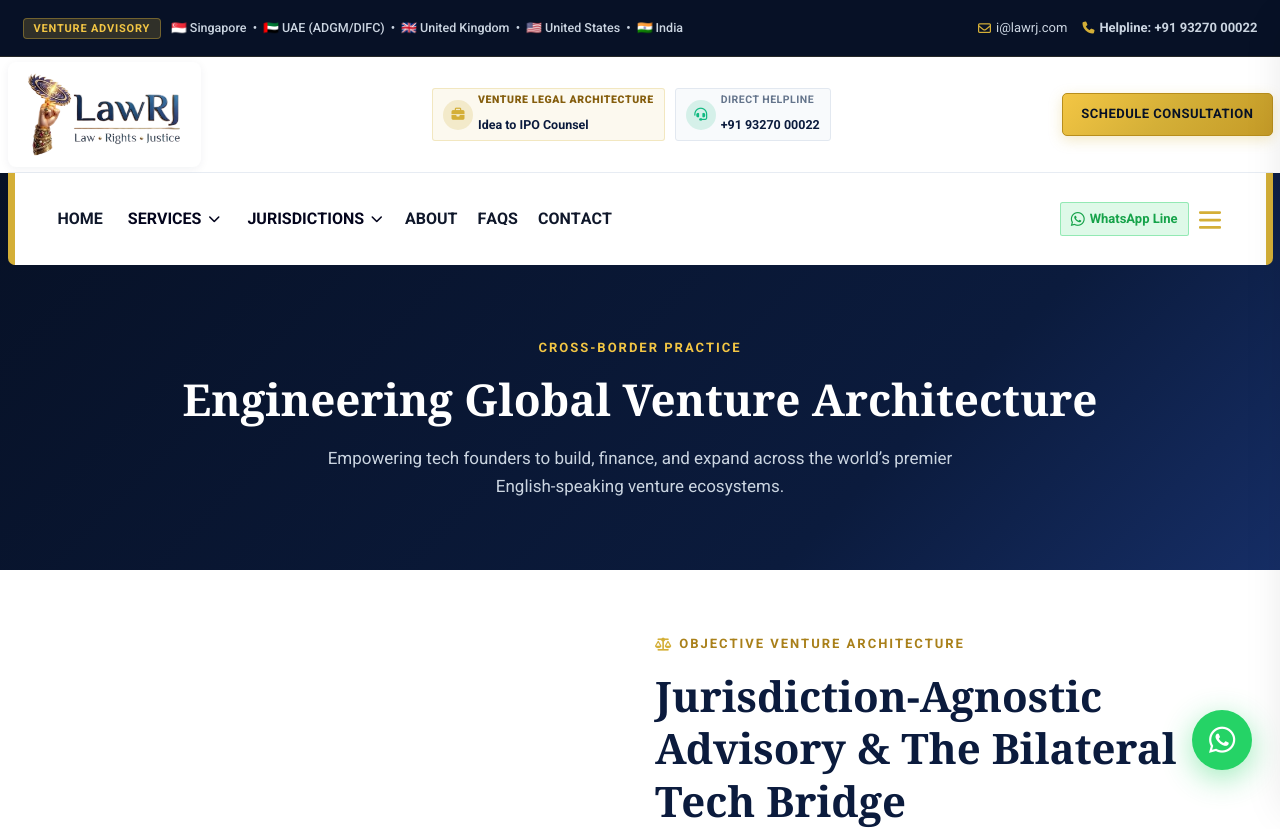
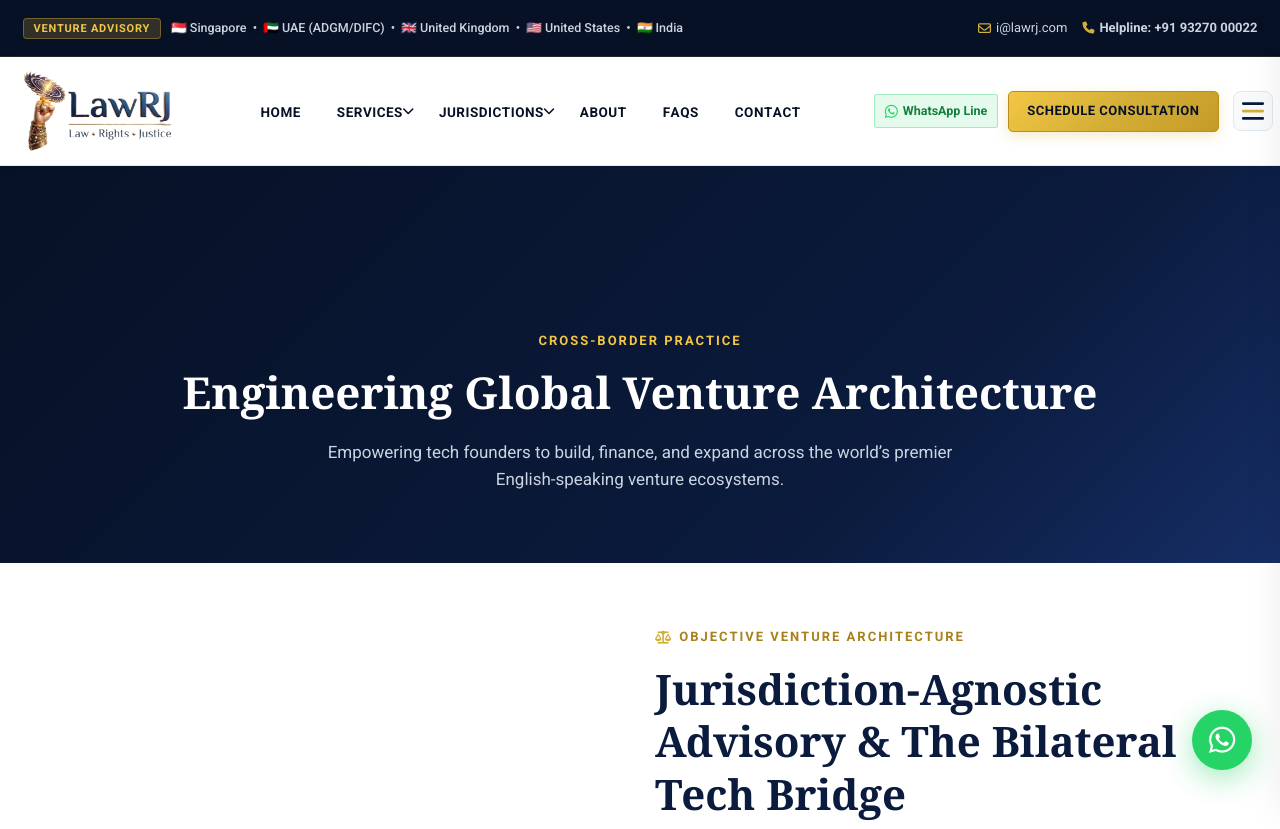
Before and after one commit to PragnaKiran/LawRj, a Next.js app: page /About in a window 1280 px wide. Shown: the top 829 px of the page. Built offline with nearby package versions, Linux system fonts and the light colour scheme.

Commit message:
feat(ui): consolidate single-row unified header layout and register duplicate presence issue (TSK-UI-006 & TSK-UI-007)

```diff
--- a/public/assets/css/lawrj-custom.css
+++ b/public/assets/css/lawrj-custom.css
@@ -156,29 +156,46 @@
   color: var(--color-primary-gold) !important;
 }
 
-.header-mida-area {
-  padding: 18px 0;
+/* Unified Single-Row Header */
+.lawrj-unified-header-wrapper {
+  background: #ffffff;
+  transition: all 0.25s ease-in-out;
 }
 
-.header--sticky.sticky {
-  background: rgba(11, 27, 61, 0.95) !important;
-  backdrop-filter: blur(16px) !important;
-  border-bottom: 1px solid rgba(212, 175, 55, 0.2);
-  box-shadow: 0 10px 30px rgba(7, 17, 38, 0.3);
+.lawrj-unified-header-wrapper.sticky-header-active {
+  background: rgba(255, 255, 255, 0.98) !important;
+  backdrop-filter: blur(12px) !important;
+  box-shadow: 0 8px 24px rgba(7, 17, 38, 0.1) !important;
+  border-bottom: 2px solid var(--color-primary) !important;
 }
 
-.header-nav.main-nav-one ul.parent-nav > li > a {
-  color: #0f172a;
-  font-weight: 600;
+.lawrj-header-single-row {
+  min-height: 68px;
 }
 
-.header--sticky.sticky .header-nav.main-nav-one ul.parent-nav > li > a {
-  color: #f8fafc;
+.lawrj-header-single-row .header-nav.main-nav-one {
+  margin: 0;
 }
 
-.header-nav.main-nav-one ul.parent-nav > li > a:hover,
+.lawrj-header-single-row .header-nav.main-nav-one ul.parent-nav > li {
+  margin: 0 10px;
+}
+
+.lawrj-header-single-row .header-nav.main-nav-one ul.parent-nav > li > a.nav-link {
+  color: #071126 !important;
+  font-weight: 700 !important;
+  font-size: 13.5px !important;
+  letter-spacing: 0.5px !important;
+  padding: 20px 8px !important;
+  transition: color 0.2s ease;
+}
+
+.lawrj-header-single-row .header-nav.main-nav-one ul.parent-nav > li > a.nav-link:hover {
+  color: var(--color-primary-dark) !important;
+}
+
 .header-nav.main-nav-one ul.parent-nav > li.active > a {
-  color: var(--color-primary-gold) !important;
+  color: var(--color-primary-dark) !important;
 }
 
 .submenu {
--- a/src/components/header/HeaderOne.jsx
+++ b/src/components/header/HeaderOne.jsx
@@ -59,96 +59,73 @@
           </div>
         </div>
 
-        {/* Main Header Bar - Redesigned Slim Modern Profile */}
-        <div className="container">
-          <div className="row">
-            <div className="col-lg-12">
-              <div className="main-header-one-wrapper">
-                <div className="header-mida-area d-flex align-items-center justify-content-between py-2" style={{ borderBottom: '1px solid rgba(226, 232, 240, 0.8)' }}>
+        {/* Unified Single-Row Main Header Bar */}
+        <div className={`lawrj-unified-header-wrapper ${isSticky ? 'sticky-header-active' : ''}`} style={{
+          background: '#ffffff',
+          boxShadow: isSticky ? '0 10px 30px rgba(7, 17, 38, 0.15)' : '0 2px 10px rgba(11, 27, 61, 0.05)',
+          borderBottom: '1px solid rgba(226, 232, 240, 0.8)',
+          position: isSticky ? 'fixed' : 'relative',
+          top: isSticky ? 0 : 'auto',
+          left: 0,
+          right: 0,
+          zIndex: 999,
+          transition: 'all 0.3s ease'
+        }}>
+          <div className="container">
+            <div className="row">
+              <div className="col-lg-12">
+                <div className="lawrj-header-single-row d-flex align-items-center justify-content-between py-2">
+                  {/* Left: Brand Logo */}
                   <div className="logo-area-start">
                     <Link className="logo d-flex align-items-center" href="/">
-                      <div style={{ background: '#ffffff', padding: '6px 14px', borderRadius: '8px', boxShadow: '0 2px 10px rgba(11, 27, 61, 0.06)', display: 'inline-flex', alignItems: 'center' }}>
+                      <div style={{ background: '#ffffff', padding: '4px 10px', borderRadius: '8px', display: 'inline-flex', alignItems: 'center' }}>
                         <Image
                           width={190}
                           height={58}
                           alt="LawRJ - Law Rights Justice"
                           src="/assets/images/logo/lawrj-logo.png"
                           priority
-                          style={{ height: 'auto', width: '165px', objectFit: 'contain' }}
+                          style={{ height: 'auto', width: '160px', objectFit: 'contain' }}
                         />
                       </div>
                     </Link>
                   </div>
 
-                  <div className="mid-header-center d-none d-lg-flex align-items-center gap-3">
-                    <div className="d-flex align-items-center gap-2 px-3 py-1 rounded-3" style={{ background: 'rgba(212, 175, 55, 0.08)', border: '1px solid rgba(212, 175, 55, 0.25)' }}>
-                      <div style={{ width: '30px', height: '30px', borderRadius: '50%', background: 'rgba(212, 175, 55, 0.2)', display: 'flex', alignItems: 'center', justifyContent: 'center', color: '#D4AF37', fontSize: '13px' }}>
-                        <i className="fa-solid fa-briefcase"></i>
-                      </div>
-                      <div>
-                        <span style={{ fontSize: '10.5px', color: '#855E0E', display: 'block', fontWeight: '800', letterSpacing: '0.6px', textTransform: 'uppercase' }}>
-                          VENTURE LEGAL ARCHITECTURE
-                        </span>
-                        <span style={{ fontSize: '12.5px', color: '#0B1B3D', fontWeight: '700' }}>
-                          Idea to IPO Counsel
-                        </span>
-                      </div>
-                    </div>
-
-                    <div className="d-flex align-items-center gap-2 px-3 py-1 rounded-3" style={{ background: '#F8FAFC', border: '1px solid #E2E8F0' }}>
-                      <div style={{ width: '30px', height: '30px', borderRadius: '50%', background: 'rgba(16, 185, 129, 0.15)', display: 'flex', alignItems: 'center', justifyContent: 'center', color: '#10b981', fontSize: '13px' }}>
-                        <i className="fa-solid fa-headset"></i>
-                      </div>
-                      <div>
-                        <span style={{ fontSize: '10.5px', color: '#64748B', display: 'block', fontWeight: '600', textTransform: 'uppercase', letterSpacing: '0.5px' }}>
-                          Direct Helpline
-                        </span>
-                        <a href="tel:+919327000022" style={{ fontSize: '12.5px', color: '#0B1B3D', fontWeight: '700', textDecoration: 'none' }}>
-                          +91 93270 00022
-                        </a>
-                      </div>
-                    </div>
+                  {/* Center: Navigation Menu */}
+                  <div className="d-none d-lg-block">
+                    <Nav />
                   </div>
 
-                  <div className="d-flex align-items-center gap-2">
-                    <Link className="tmp-btn btn-primary" href="/Contact" style={{ padding: '9px 18px', fontSize: '13px', fontWeight: '700' }}>
-                      Schedule Consultation
-                    </Link>
-                  </div>
-                </div>
-
-                {/* Sticky Navbar */}
-                <div className={`tmp-nav-area-one header--sticky ${isSticky ? 'sticky' : ''}`}>
-                  <div className="logo-md-sm-device">
-                    <Link className="logo" href="/">
-                      <div style={{ background: '#ffffff', padding: '6px 14px', borderRadius: '8px', display: 'inline-flex', alignItems: 'center' }}>
-                        <Image
-                          width={160}
-                          height={50}
-                          alt="LawRJ Logo"
-                          src="/assets/images/logo/lawrj-logo.png"
-                          style={{ height: 'auto', width: '130px' }}
-                        />
-                      </div>
-                    </Link>
-                  </div>
-                  <Nav />
-                  <div className="actions-area d-flex align-items-center gap-3">
+                  {/* Right: Actions (WhatsApp, Consultation CTA & Mobile Toggle) */}
+                  <div className="d-flex align-items-center gap-2 gap-sm-3">
                     <a
                       href="https://wa.me/919327000022?text=Hello%20LawRJ%20Team%2C%20I%20would%20like%20to%20schedule%20a%20confidential%20Founder%20Strategy%20Briefing."
                       target="_blank"
                       rel="noopener noreferrer"
-                      className="d-none d-md-flex align-items-center gap-2 px-3 py-2 rounded text-decoration-none"
-                      style={{ background: 'rgba(37, 211, 102, 0.15)', border: '1px solid rgba(37, 211, 102, 0.4)', color: '#16a34a', fontSize: '13px', fontWeight: '700' }}
+                      className="d-none d-xl-flex align-items-center gap-2 px-3 py-2 rounded text-decoration-none"
+                      style={{ background: 'rgba(37, 211, 102, 0.12)', border: '1px solid rgba(37, 211, 102, 0.35)', color: '#15803d', fontSize: '12.5px', fontWeight: '700' }}
                     >
-                      <i className="fa-brands fa-whatsapp" style={{ fontSize: '16px' }}></i>
+                      <i className="fa-brands fa-whatsapp" style={{ fontSize: '15px', color: '#25D366' }}></i>
                       WhatsApp Line
                     </a>
-                    <div className="tmp-side-collups-area" id="side-collups" onClick={handleMenuToggle} style={{ cursor: 'pointer' }}>
+
+                    <Link className="tmp-btn btn-primary" href="/Contact" style={{ padding: '8px 18px', fontSize: '13px', fontWeight: '700' }}>
+                      Schedule Consultation
+                    </Link>
+
+                    <div className="tmp-side-collups-area d-flex align-items-center justify-content-center" id="side-collups" onClick={handleMenuToggle} style={{
+                      cursor: 'pointer',
+                      width: '40px',
+                      height: '40px',
+                      borderRadius: '8px',
+                      background: '#F8FAFC',
+                      border: '1px solid #E2E8F0',
+                      marginLeft: '4px'
+                    }}>
                       <svg fill="none" height="18" viewBox="0 0 20 16" width="22" xmlns="http://www.w3.org/2000/svg">
-                        <rect fill="#D4AF37" height="2.5" width="20" y="13.5" rx="1" />
+                        <rect fill="#0B1B3D" height="2.5" width="20" y="13.5" rx="1" />
                         <rect fill="#D4AF37" height="2.5" width="20" y="6.75" rx="1" />
-                        <rect fill="#D4AF37" height="2.5" width="20" rx="1" />
+                        <rect fill="#0B1B3D" height="2.5" width="20" rx="1" />
                       </svg>
                     </div>
                   </div>
```
Also changed, not shown: tasks.json (+36 -0 lines), 1 other file (tests, documents, lock files or other folders).
